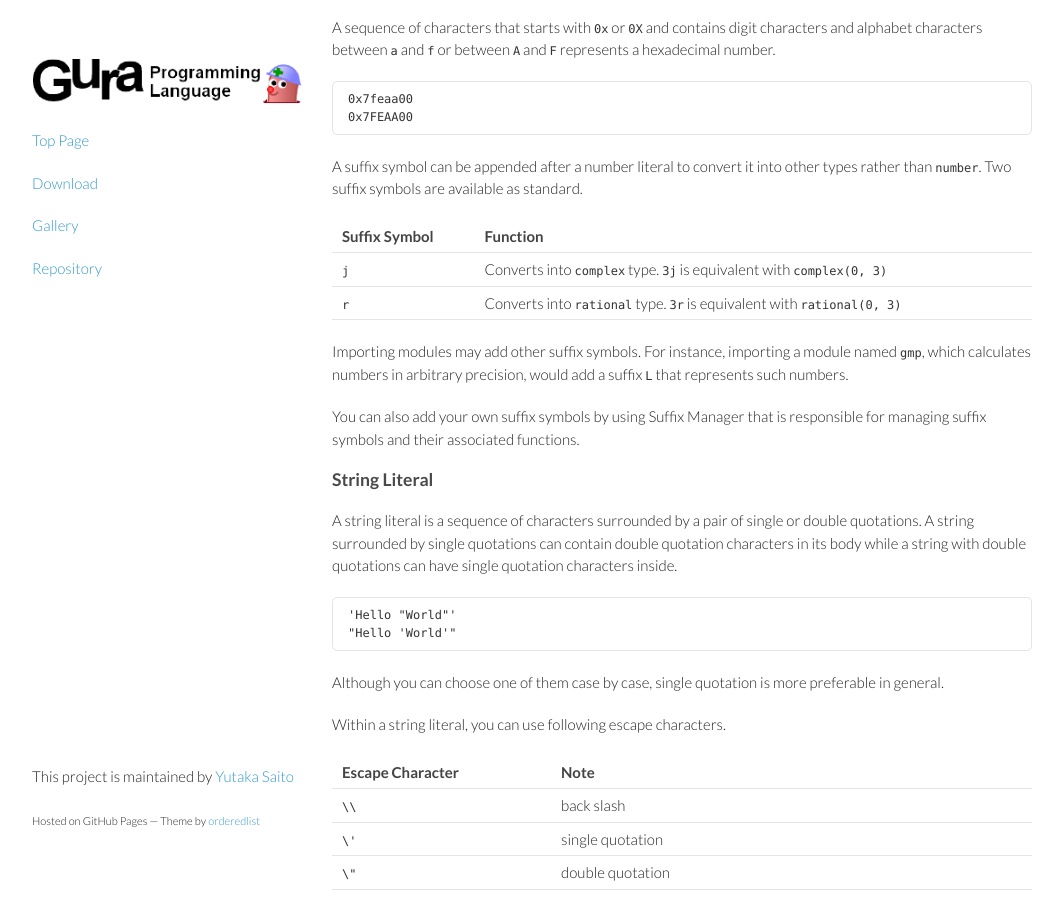
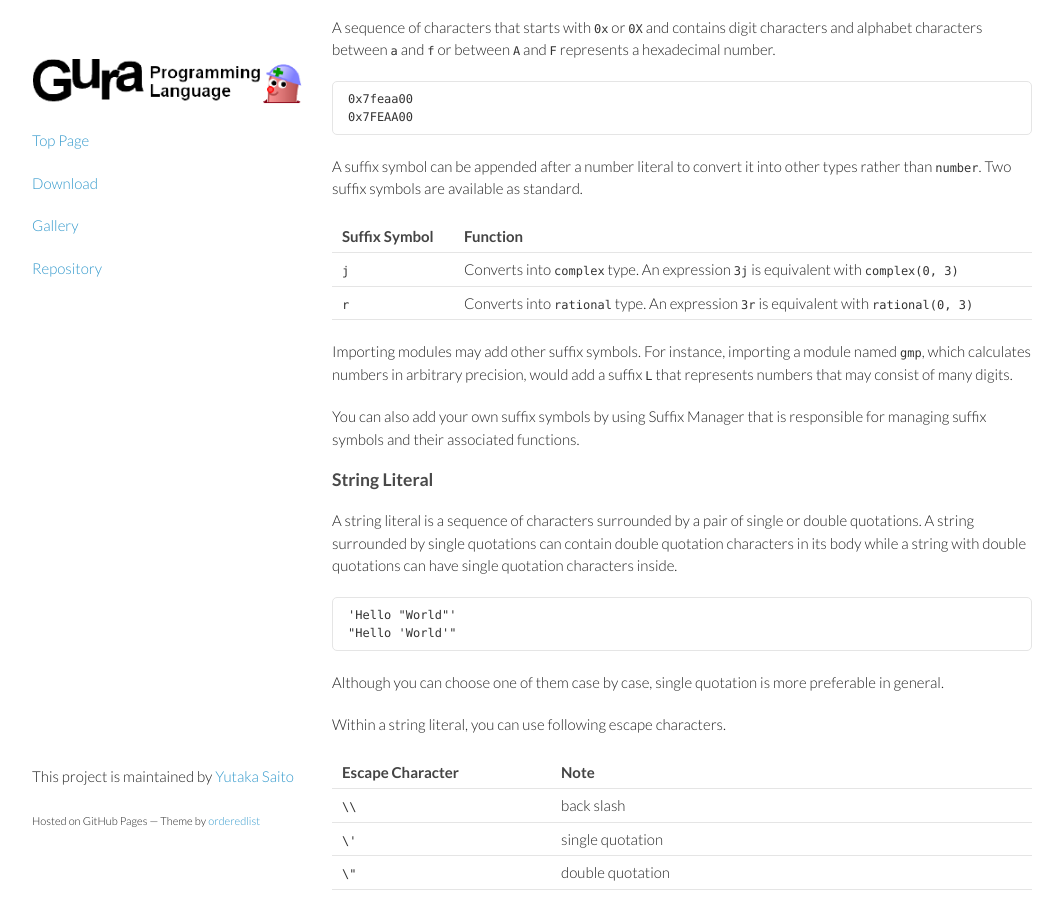
Before and after one commit to rudidude86/gura-lang.github.io, a Jekyll site: the page built from documents/Syntax.md, in a window 1280 px wide and 900 px high, scrolled down 543 px. Shown: the whole window, without its empty margins (108-1171 px from the left). Built offline with Jekyll 4.4.1, drawn with Linux system fonts in a browser that asks for light colours; Markdown is read by kramdown in place of the engine named in the settings; some of the changed text lies outside the part shown.

Commit message:
updated Syntax section

```diff
--- a/documents/Syntax.md
+++ b/documents/Syntax.md
@@ -13,7 +13,8 @@ A decimal number is the most common number literal.
 
     0 1234 999999
 
-A floating-point number that sometimes comes with an exponential expression is also acceptable.
+A floating-point number that sometimes comes
+with an exponential expression is also acceptable.
 
     3.14  10.  .001  1e100  3.14e-10  0e0
 
@@ -41,14 +42,14 @@ Two suffix symbols are available as standard.
 <table>
 <tr><th>Suffix Symbol</th><th>Function</th></tr>
 <tr><td><code>j</code></td><td>Converts into <code>complex</code> type.
-<code>3j</code> is equivalent with <code>complex(0, 3)</code></td></tr>
+An expression <code>3j</code> is equivalent with <code>complex(0, 3)</code></td></tr>
 <tr><td><code>r</code></td><td>Converts into <code>rational</code> type.
-<code>3r</code> is equivalent with <code>rational(0, 3)</code></td></tr>
+An expression <code>3r</code> is equivalent with <code>rational(0, 3)</code></td></tr>
 </table>
 
 Importing modules may add other suffix symbols.
 For instance, importing a module named `gmp`, which calculates numbers in arbitrary precision,
-would add a suffix `L` that represents such numbers.
+would add a suffix `L` that represents numbers that may consist of many digits.
 
 You can also add your own suffix symbols by using Suffix Manager
 that is responsible for managing suffix symbols and their associated functions.
```
Also changed, not shown: other parts of documents/Syntax.md (+4 -2 lines).
